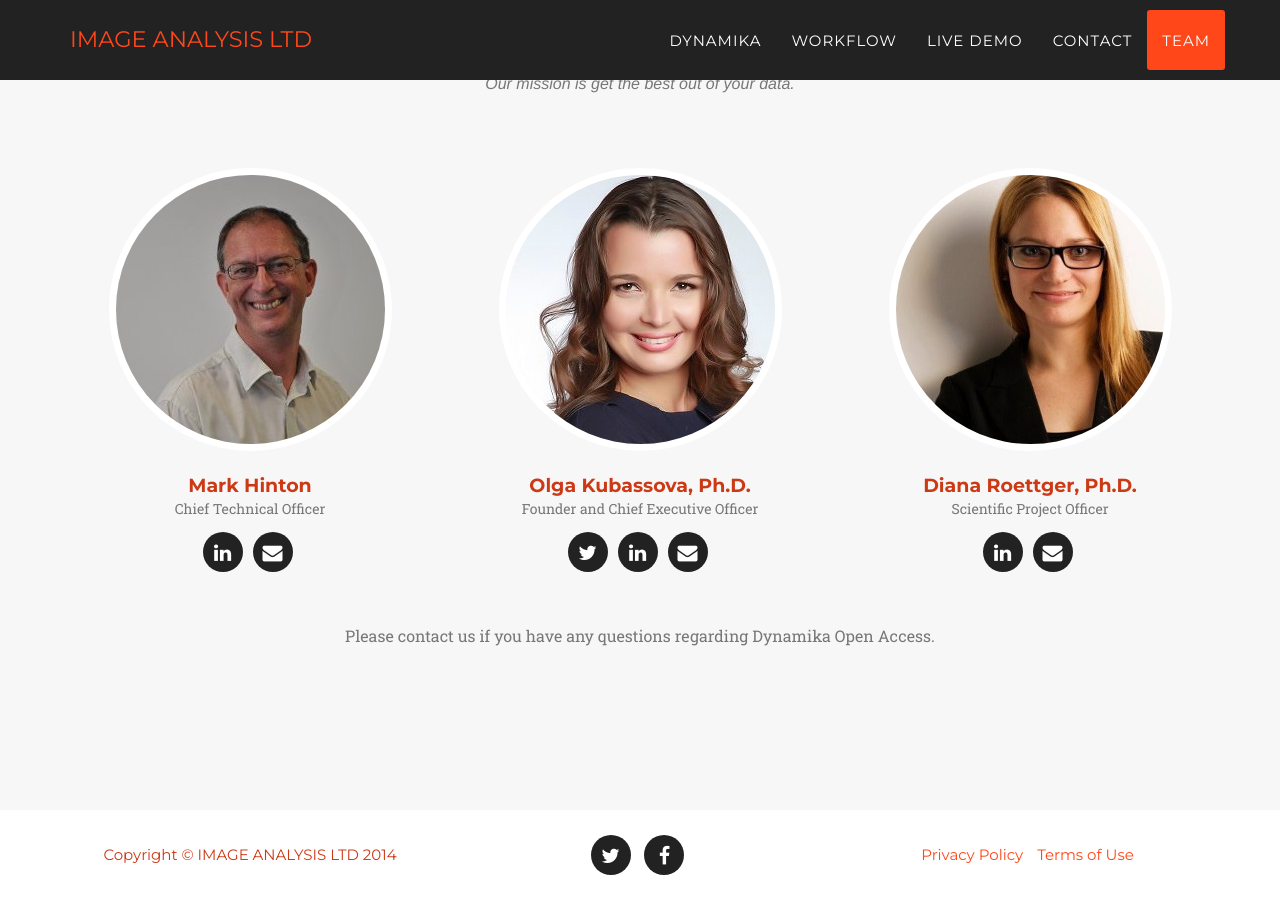
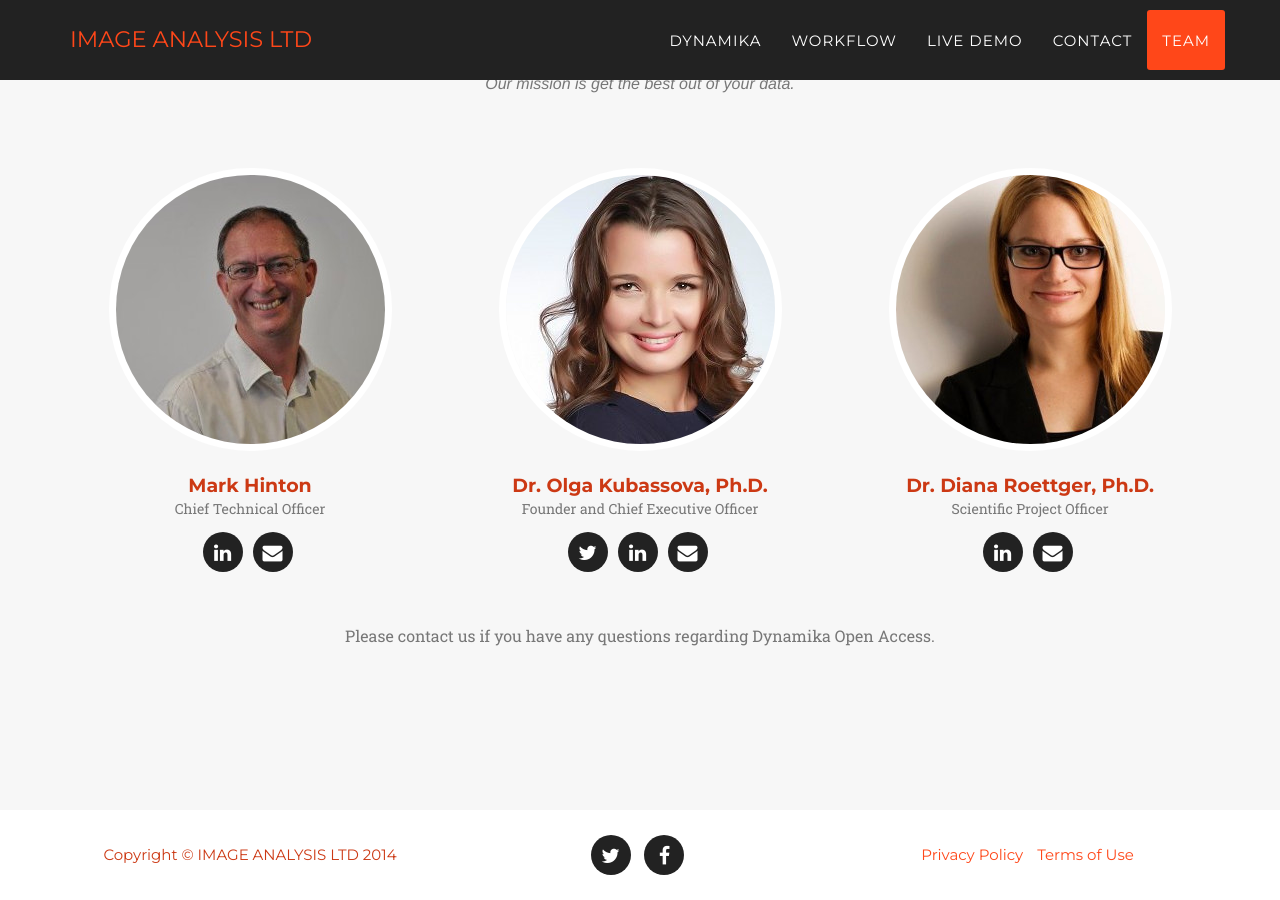
Before and after one commit to imageanalysis/openaccess, a Jekyll site: the page built from index.html, in a window 1280 px wide and 900 px high, scrolled down 5437 px. Built offline with Jekyll 4.4.1, drawn with Linux system fonts in a browser that asks for light colours; some web fonts are replaced.

Commit message:
Update _config.yml

```diff
--- a/_config.yml
+++ b/_config.yml
@@ -3,7 +3,7 @@ baseurl: /openaccess/
 
 # Site settings
 title: IMAGE ANALYSIS LTD
-email: support@imageanalysis.co.uk
+email: kasper.marstal@imageanalysis.co.uk
 description: "Write an awesome description for your new site here. You can edit this line in _config.yml. It will appear in your document head meta (for Google search results) and in your feed.xml site description."
 
 # Color settings (hex-codes without the leading hash-tag)
@@ -23,7 +23,7 @@ people:
     - title: envelope
       url: mailto:mark.hinton@imageanalysis.org.uk
 
-- name: Olga Kubassova, Ph.D.
+- name: Dr. Olga Kubassova, Ph.D.
   pic: 2
   position: Founder and Chief Executive Officer
   social:
@@ -34,7 +34,7 @@ people:
     - title: envelope
       url: mailto:olga@imageanalysis.org.uk
 
-- name: Diana Roettger, Ph.D.
+- name: Dr. Diana Roettger, Ph.D.
   pic: 3
   position: Scientific Project Officer
   social:
```
